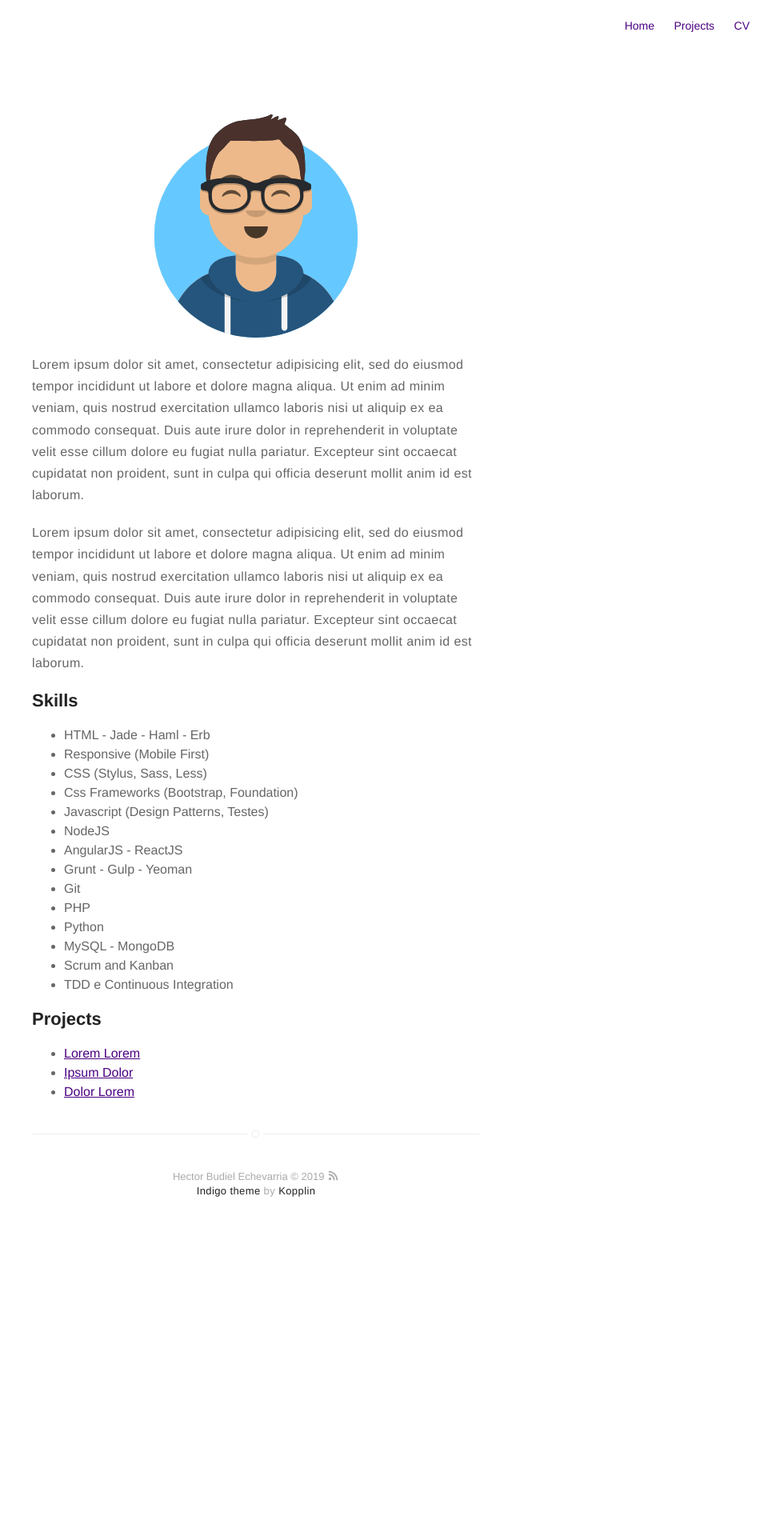
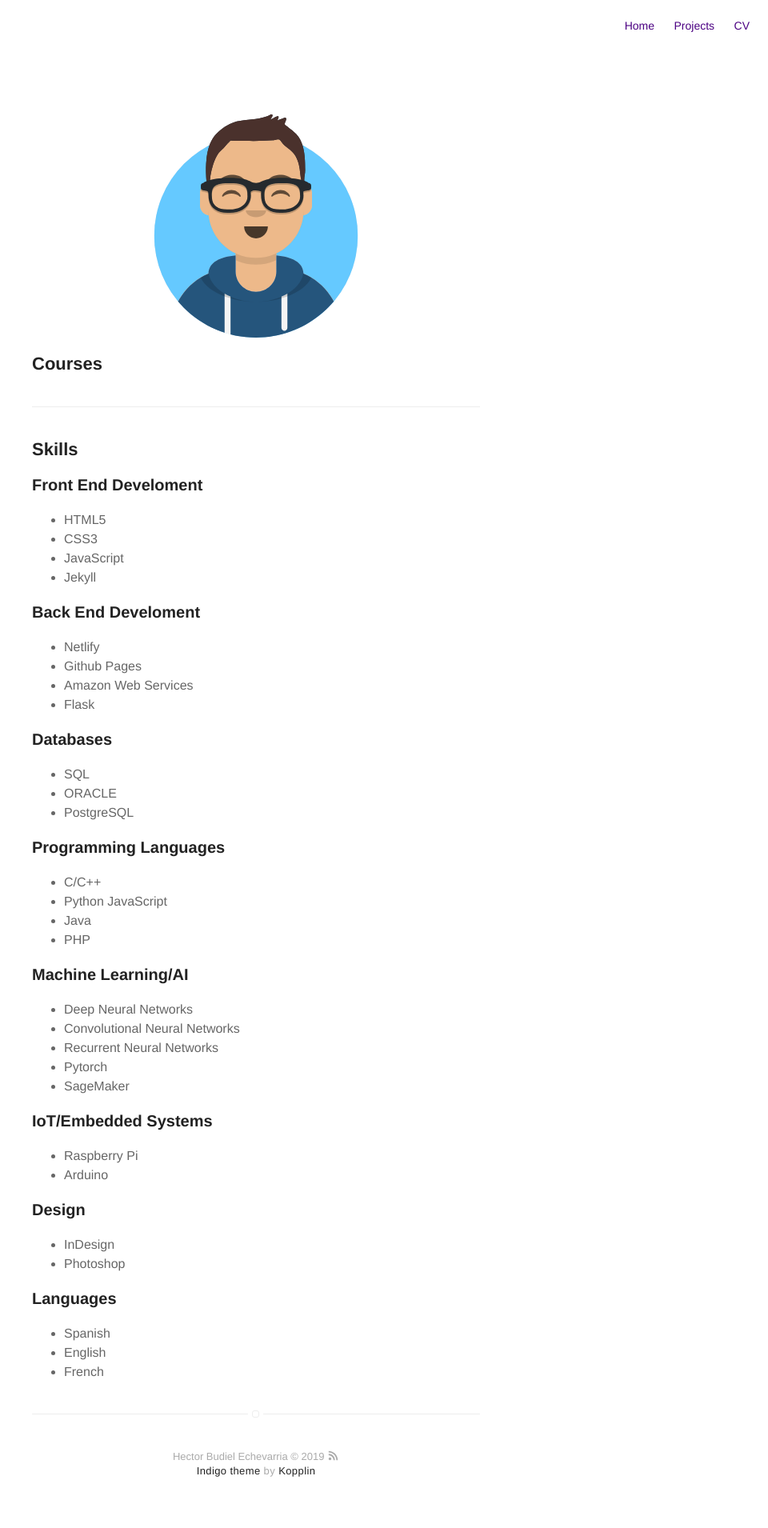
Before and after one commit to HectorBudielE/personal-website, a Jekyll site: the page built from about.md, in a window 1280 px wide. Shown: the whole page at 80% size, without its empty margins (320-1280 px from the left). Built offline with Jekyll 4.4.1, drawn with Linux system fonts in a browser that asks for light colours; before the commit the page ends 1560 px from its top, so only the background shows below that.

Commit message:
feat: Added skills in about.md

```diff
--- a/about.md
+++ b/about.md
@@ -4,43 +4,70 @@ layout: page
 ---
 ![Profile Image]({{ site.url }}/{{ site.picture }})
 
-<p>Lorem ipsum dolor sit amet, consectetur adipisicing elit, sed do eiusmod
-tempor incididunt ut labore et dolore magna aliqua. Ut enim ad minim veniam,
-quis nostrud exercitation ullamco laboris nisi ut aliquip ex ea commodo
-consequat. Duis aute irure dolor in reprehenderit in voluptate velit esse
-cillum dolore eu fugiat nulla pariatur. Excepteur sint occaecat cupidatat non
-proident, sunt in culpa qui officia deserunt mollit anim id est laborum.</p>
+<p></p>
 
-<p>Lorem ipsum dolor sit amet, consectetur adipisicing elit, sed do eiusmod
-tempor incididunt ut labore et dolore magna aliqua. Ut enim ad minim veniam,
-quis nostrud exercitation ullamco laboris nisi ut aliquip ex ea commodo
-consequat. Duis aute irure dolor in reprehenderit in voluptate velit esse
-cillum dolore eu fugiat nulla pariatur. Excepteur sint occaecat cupidatat non
-proident, sunt in culpa qui officia deserunt mollit anim id est laborum.</p>
+<h2>Courses</h2>
+
+
+---
 
 <h2>Skills</h2>
 
+<h3>Front End Develoment</h3>
 <ul class="skill-list">
-	<li>HTML - Jade - Haml - Erb</li>
-	<li>Responsive (Mobile First)</li>
-	<li>CSS (Stylus, Sass, Less)</li>
-	<li>Css Frameworks (Bootstrap, Foundation)</li>
-	<li>Javascript (Design Patterns, Testes)</li>
-	<li>NodeJS</li>
-	<li>AngularJS - ReactJS</li>
-	<li>Grunt - Gulp - Yeoman</li>
-	<li>Git</li>
-	<li>PHP</li>
-	<li>Python</li>
-	<li>MySQL - MongoDB</li>
-	<li>Scrum and Kanban</li>
-	<li>TDD e Continuous Integration</li>
+	<li>HTML5</li>
+	<li>CSS3</li>
+	<li>JavaScript</li>
+	<li>Jekyll</li>
 </ul>
 
-<h2>Projects</h2>
+<h3>Back End Develoment</h3>
+<ul class="skill-list">
+	<li>Netlify</li>
+	<li>Github Pages</li>
+	<li>Amazon Web Services</li>
+	<li>Flask</li>
+</ul>
 
-<ul>
-	<li><a href="https://github.com/">Lorem Lorem</a></li>
-	<li><a href="https://github.com/">Ipsum Dolor</a></li>
-	<li><a href="https://github.com/">Dolor Lorem</a></li>
+<h3>Databases</h3>
+<ul class="skill-list">
+	<li>SQL</li>
+	<li>ORACLE</li>
+	<li>PostgreSQL</li>
 </ul>
+
+<h3>Programming Languages</h3>
+<ul class="skill-list">
+	<li>C/C++</li>
+	<li>Python JavaScript</li>
+	<li>Java</li>
+	<li>PHP</li>
+</ul>
+
+<h3>Machine Learning/AI</h3>
+<ul class="skill-list">
+	<li>Deep Neural Networks</li>
+	<li>Convolutional Neural Networks</li>
+	<li>Recurrent Neural Networks</li>
+	<li>Pytorch</li>
+	<li>SageMaker</li>
+</ul>
+
+<h3>IoT/Embedded Systems</h3>
+<ul class="skill-list">
+	<li>Raspberry Pi</li>
+	<li>Arduino</li>
+</ul>
+
+<h3>Design</h3>
+<ul class="skill-list">
+	<li>InDesign</li>
+	<li>Photoshop</li>
+</ul>
+
+<h3>Languages</h3>
+<ul class="skill-list">
+	<li>Spanish</li>
+	<li>English</li>
+	<li>French</li>
+</ul>
```
